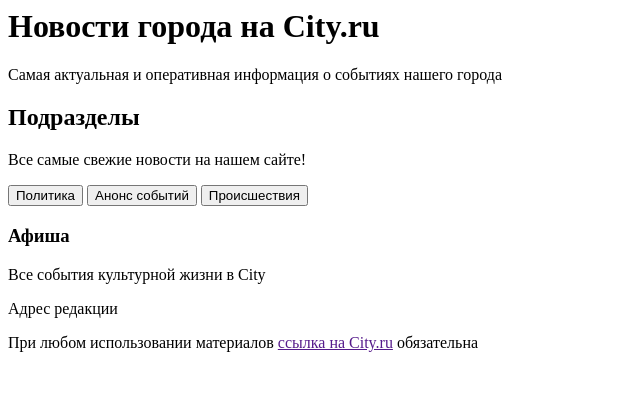
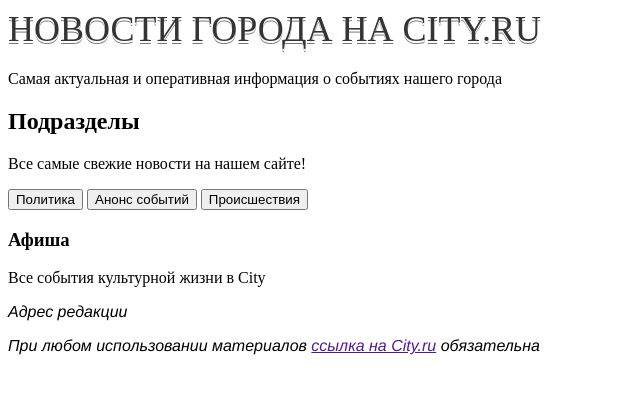
Before and after one commit to WebHeroSchool/JS-Training, a plain HTML site: page index.html in a window 1280 px wide. Shown: the whole page, without its empty margins (0-640 px from the left). Drawn offline with Linux system fonts and the light colour scheme.

Commit message:
new in index.html

```diff
--- a/index111.html
+++ b/index.html
@@ -2,6 +2,8 @@
 <head>
   <meta charset="UTF-8">
   <title>HTML5</title>
+
+  <link rel="stylesheet" type="text/css" href="style.css">
 </head>
 <body>
   <header class="header">
--- a/style111.css
+++ b/style.css
@@ -1,3 +1,13 @@
+.header__title {
+	color: #343434;
+	font-weight: normal;
+	font-size: 36px;
+	line-height: 42px;
+	text-transform: uppercase;
+	text-shadow: 0 2px white, 0 3px #777;
+	margin-bottom: 20px;
+}
+
 .body__quote_newspaper {
   float: left;
   width: 50%;
```
